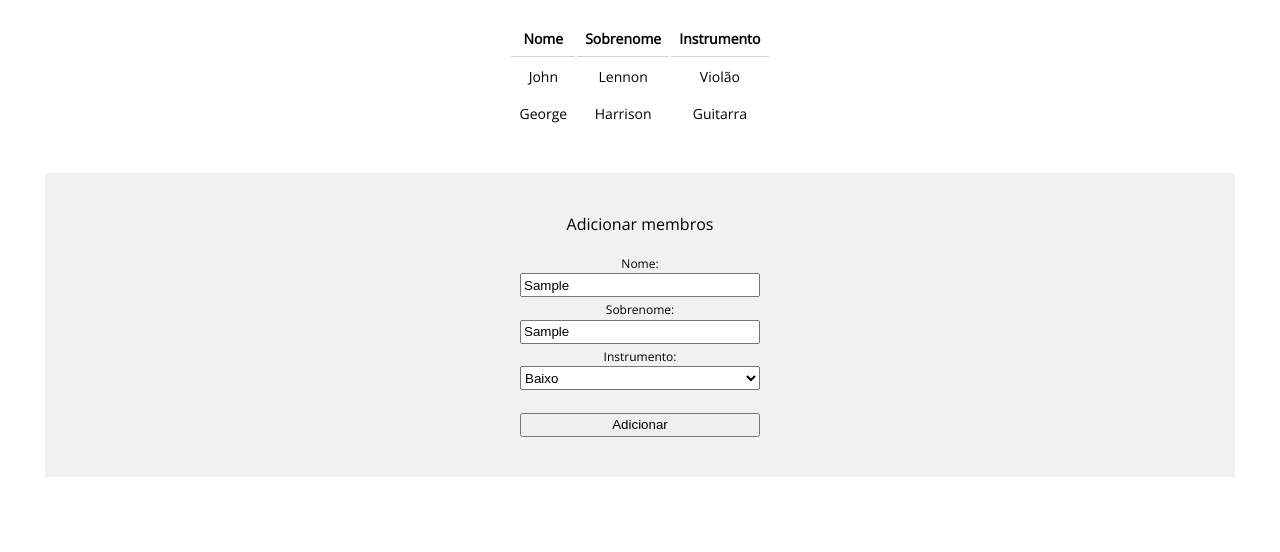
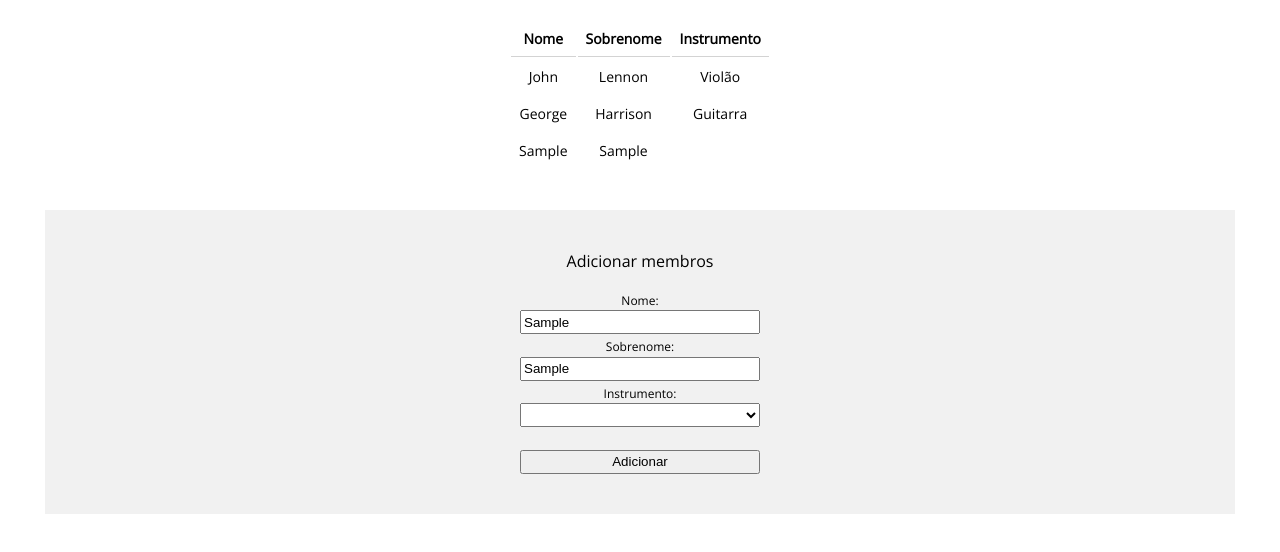
Before and after one commit to glesiosantos/treinamento-vuejs, a plain HTML site: page working-with-forms/index.html in a window 1280 px wide. Both pictures are taken after typing "Sample", "Sample" into the empty fields and a click on the button "Adicionar". Shown: the part 112-664 px from the top of the page. Drawn offline with nearby package versions, Linux system fonts and the light colour scheme.

Commit message:
adicionando v-model no formulario

```diff
--- a/working-with-forms/index.html
+++ b/working-with-forms/index.html
@@ -30,7 +30,7 @@
                 </tr>
                 </thead>
                 <tbody>
-                <tr v-for="member in members">
+                <tr v-for="(member, index) in members" :key="index">
                     <td>{{member.fname}}</td>
                     <td>{{member.lname}}</td>
                     <td>{{member.instrument}}</td>
@@ -41,27 +41,26 @@
             <section class="add-more">
                 <p>Adicionar membros</p>
                 <form>
-
                     <label for="fname">Nome:</label><br>
-                <input type="text" id="fname" name="fname"><br>
+                    <input type="text" id="fname" name="fname" v-model="newMember.fname"><br>
 
                     <label for="lname">Sobrenome:</label><br>
-                <input type="text" id="lname" name="lname"><br>
+                    <input type="text" id="lname" name="lname" v-model="newMember.lname"><br>
 
                     <label for="instrument">Instrumento:</label><br>
-                <select name="instrument" id="instrument">
+                    <select name="instrument" id="instrument" v-model="newMember.instrument">
                         <option value="Baixo">Baixo</option>
                         <option value="Guitarra">Guitarra</option>
                         <option value="Violão">Violão</option>
                         <option value="Bateria">Bateria</option>
                         </select>
                         <br><br>
-                <input type="button" value="Adicionar">
+                    <input type="button" value="Adicionar" @click="addMember()">
                 </form>
             </section>
 
         </main>
-        <script src="https://unpkg.com/vue@next"></script>
+        <script src="https://unpkg.com/vue@3/dist/vue.global.js"></script>
         <script src="scripts.js"></script>
     </body>
 
--- a/working-with-forms/scripts.js
+++ b/working-with-forms/scripts.js
@@ -15,7 +15,13 @@ const handlingForms = {
 
     data() {
         return {
-            members: window.members
+            members: window.members,
+            newMember : {}
+        }
+    },
+    methods: {
+        addMember: function() {
+            this.members.push(this.newMember)
         }
     },
 
```
Lines whose indentation alone changed are shown as unchanged.
